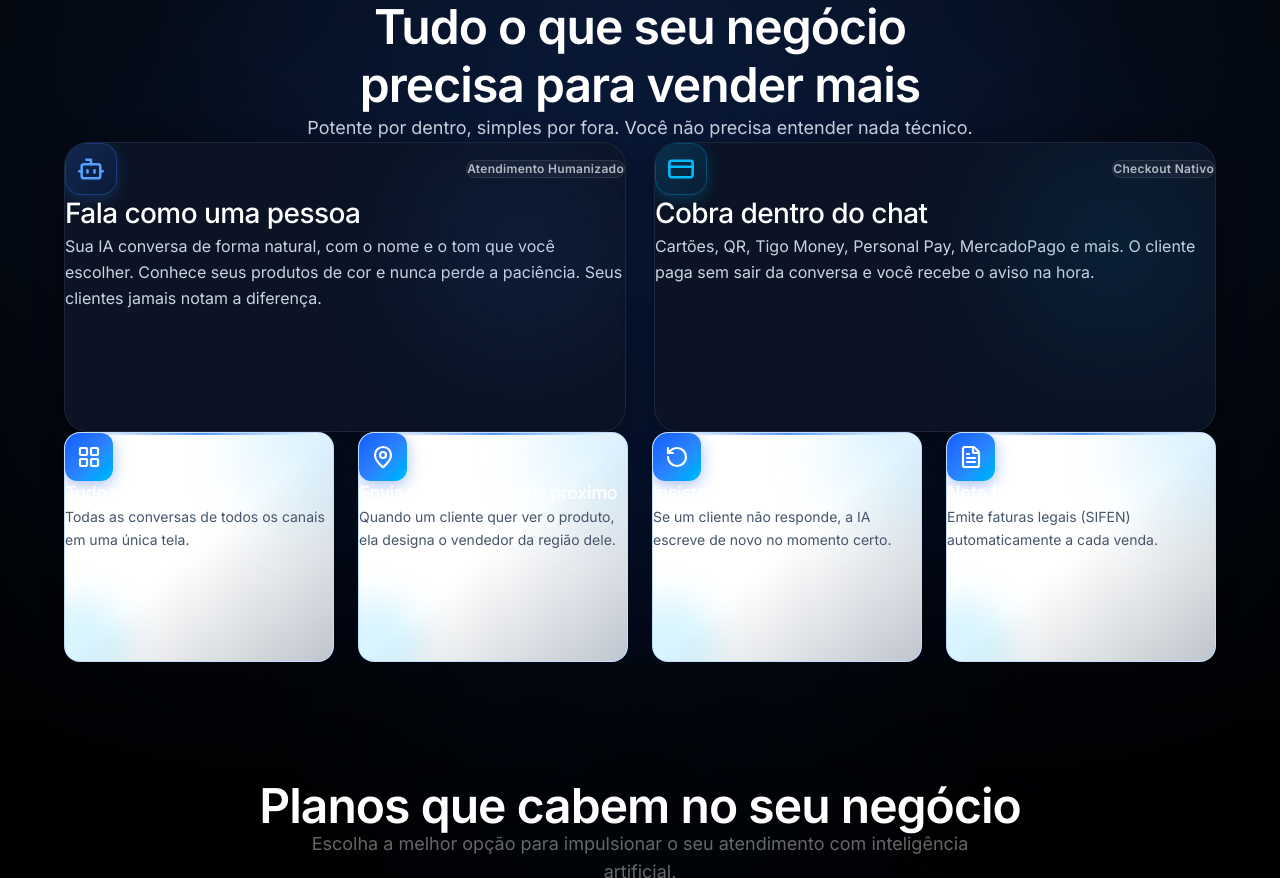
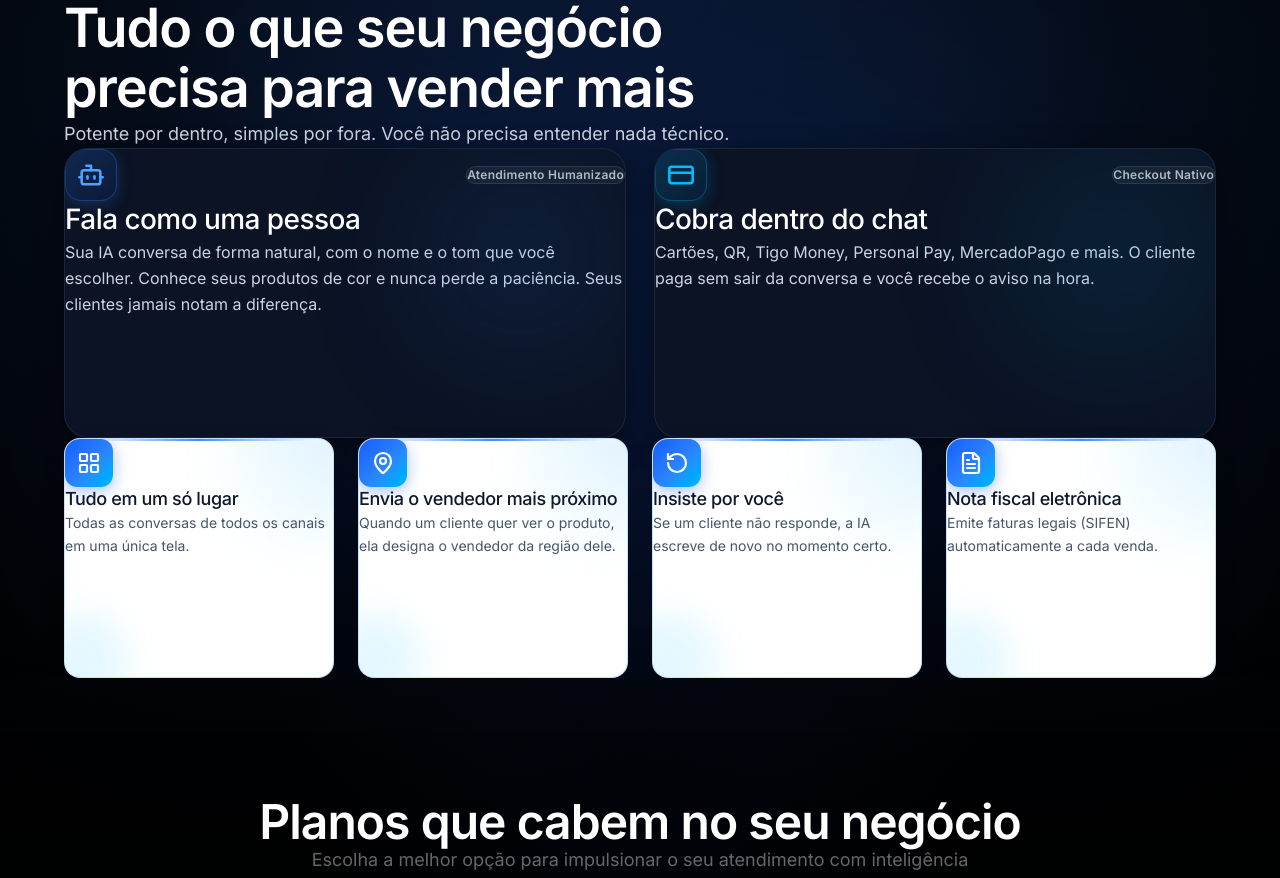
Before and after one commit to brenooodesena-ai/bexly-corporativo, a React (Vite) app: page / in a window 1280 px wide. Shown: the part 1108-1986 px from the top of the page. Built offline with nearby package versions, Linux system fonts and the light colour scheme; no server answers.

Commit message:
style(home): pull header up, left-align flush with cards, expand white cards drop, and ensure high contrast text

```diff
--- a/src/pages/Home.tsx
+++ b/src/pages/Home.tsx
@@ -111,7 +111,7 @@ const Home = () => {
 
             {/* Hero Section with Exact Demo Content */}
             <main className="relative z-10 w-full overflow-x-hidden">
-                <div className="flex flex-col items-center overflow-visible pb-[20px] md:pb-[40px] pt-[40px] md:pt-[70px]">
+                <div className="flex flex-col items-center overflow-visible pb-0 pt-[30px] md:pt-[50px]">
                     <ContainerScroll
                         titleComponent={
                             <div className="flex flex-col items-center mb-4">
@@ -138,35 +138,35 @@ const Home = () => {
                 </div>
             </main>
 
-            {/* Features Showcase Section (Centered Bento Layout with Glowing White Cards) */}
-            <section className="w-full relative z-20 pt-16 pb-24 md:pt-20 md:pb-32 overflow-hidden flex justify-center">
+            {/* Features Showcase Section (Left-Aligned Header & Extra Spaced White Cards) */}
+            <section className="w-full relative z-20 -mt-16 md:-mt-28 pt-4 md:pt-6 pb-28 md:pb-40 overflow-hidden flex justify-center">
                 {/* Ambient Soft Glow Behind Section */}
                 <div className="absolute top-1/2 left-1/2 -translate-x-1/2 -translate-y-1/2 w-[900px] h-[500px] bg-blue-600/10 blur-[160px] pointer-events-none rounded-full" />
 
-                <div className="w-full max-w-6xl mx-auto px-4 sm:px-6 lg:px-8 relative z-10 flex flex-col items-center">
-                    {/* Section Header (Centered) */}
+                <div className="w-full max-w-6xl mx-auto px-4 sm:px-6 lg:px-8 relative z-10 flex flex-col items-start">
+                    {/* Section Header (Left-Aligned flush with cards) */}
                     <motion.div
                         initial={{ opacity: 0, y: 20 }}
                         whileInView={{ opacity: 1, y: 0 }}
                         viewport={{ once: true }}
                         transition={{ duration: 0.6 }}
-                        className="flex flex-col items-center text-center max-w-2xl mx-auto mb-14 md:mb-16"
+                        className="w-full flex flex-col items-start text-left mb-12 md:mb-16"
                     >
-                        <div className="inline-flex items-center gap-2 px-3.5 py-1.5 rounded-full bg-blue-500/10 border border-blue-500/25 text-blue-400 text-xs font-semibold tracking-wider uppercase mb-5">
+                        <div className="inline-flex items-center gap-2 px-3.5 py-1.5 rounded-full bg-blue-500/10 border border-blue-500/25 text-blue-400 text-xs font-semibold tracking-wider uppercase mb-4">
                             <span className="w-1.5 h-1.5 rounded-full bg-blue-400 animate-pulse" />
                             Recursos de Conversão
                         </div>
-                        <h2 className="text-3xl sm:text-4xl md:text-5xl font-extrabold text-white tracking-tight leading-[1.2] mb-4">
+                        <h2 className="text-3xl sm:text-4xl md:text-5xl lg:text-[54px] font-extrabold text-white tracking-tight leading-[1.12] mb-4 text-left">
                             Tudo o que seu negócio <br className="hidden sm:inline" />
                             precisa para vender mais
                         </h2>
-                        <p className="text-base sm:text-lg text-slate-300 font-normal leading-relaxed text-center">
+                        <p className="text-base sm:text-lg text-slate-300 font-normal leading-relaxed max-w-2xl text-left">
                             Potente por dentro, simples por fora. Você não precisa entender nada técnico.
                         </p>
                     </motion.div>
 
-                    {/* Bento Grid: 2 Large Cards on Top (Centered & Spacious) */}
-                    <div className="grid grid-cols-1 md:grid-cols-2 gap-7 w-full mb-10 md:mb-14">
+                    {/* Bento Grid: 2 Large Cards on Top */}
+                    <div className="grid grid-cols-1 md:grid-cols-2 gap-7 w-full mb-20 md:mb-28">
                         {/* Card 1: Fala como uma pessoa */}
                         <motion.div
                             initial={{ opacity: 0, y: 25 }}
@@ -224,29 +224,29 @@ const Home = () => {
                         </motion.div>
                     </div>
 
-                    {/* Bento Grid: 4 Cards on Bottom (White Cards with Internal Blue Light Effects) */}
-                    <div className="grid grid-cols-1 sm:grid-cols-2 lg:grid-cols-4 gap-6 w-full">
+                    {/* Bento Grid: 4 Cards on Bottom (White Cards with Internal Blue Light Effects, Pushed Down) */}
+                    <div className="grid grid-cols-1 sm:grid-cols-2 lg:grid-cols-4 gap-6 w-full pt-4">
                         {/* Card 3: Tudo em um só lugar */}
                         <motion.div
                             initial={{ opacity: 0, y: 20 }}
                             whileInView={{ opacity: 1, y: 0 }}
                             viewport={{ once: true }}
                             transition={{ duration: 0.4, delay: 0.1 }}
-                            className="group relative bg-gradient-to-br from-white via-white to-blue-50/80 rounded-2xl p-7 flex flex-col justify-between border border-blue-200/90 shadow-[0_10px_30px_rgba(0,0,0,0.08)] hover:shadow-[0_16px_40px_rgba(37,99,235,0.22)] hover:border-blue-400 hover:-translate-y-1 transition-all duration-300 min-h-[230px] overflow-hidden"
+                            className="group relative bg-white rounded-2xl p-7 flex flex-col justify-between border border-blue-200/90 shadow-[0_10px_30px_rgba(0,0,0,0.06)] hover:shadow-[0_18px_42px_rgba(37,99,235,0.2)] hover:border-blue-400 hover:-translate-y-1 transition-all duration-300 min-h-[240px] overflow-hidden"
                         >
                             {/* Internal Blue Light Flares & Top Beam */}
-                            <div className="absolute top-0 left-6 right-6 h-[2px] bg-gradient-to-r from-transparent via-blue-500 to-transparent opacity-80" />
-                            <div className="absolute -top-10 -right-10 w-36 h-36 bg-gradient-to-bl from-blue-400/30 via-sky-300/20 to-transparent rounded-full blur-xl pointer-events-none group-hover:from-blue-500/40 transition-all duration-500" />
-                            <div className="absolute -bottom-8 -left-8 w-24 h-24 bg-sky-400/15 rounded-full blur-lg pointer-events-none" />
+                            <div className="absolute top-0 left-6 right-6 h-[2px] bg-gradient-to-r from-transparent via-blue-500 to-transparent opacity-90" />
+                            <div className="absolute -top-10 -right-10 w-36 h-36 bg-gradient-to-bl from-blue-400/25 via-sky-300/15 to-transparent rounded-full blur-xl pointer-events-none group-hover:from-blue-500/35 transition-all duration-500" />
+                            <div className="absolute -bottom-8 -left-8 w-24 h-24 bg-sky-400/10 rounded-full blur-lg pointer-events-none" />
 
-                            <div className="relative z-10">
+                            <div className="relative z-10 flex flex-col items-start text-left">
                                 <div className="w-12 h-12 rounded-xl bg-gradient-to-br from-blue-600 via-blue-500 to-sky-400 text-white flex items-center justify-center mb-5 shadow-[0_4px_16px_rgba(37,99,235,0.4)] group-hover:shadow-[0_6px_22px_rgba(37,99,235,0.6)] group-hover:scale-105 transition-all">
                                     <LayoutGrid size={24} strokeWidth={2.2} />
                                 </div>
-                                <h4 className="text-lg font-bold text-slate-900 mb-2 leading-snug tracking-tight">
+                                <h4 style={{ color: '#0f172a' }} className="text-lg font-bold mb-2 leading-snug tracking-tight text-left">
                                     Tudo em um só lugar
                                 </h4>
-                                <p className="text-slate-600 text-sm leading-relaxed font-normal">
+                                <p style={{ color: '#475569' }} className="text-sm leading-relaxed font-normal text-left">
                                     Todas as conversas de todos os canais em uma única tela.
                                 </p>
                             </div>
@@ -258,21 +258,21 @@ const Home = () => {
                             whileInView={{ opacity: 1, y: 0 }}
                             viewport={{ once: true }}
                             transition={{ duration: 0.4, delay: 0.2 }}
-                            className="group relative bg-gradient-to-br from-white via-white to-blue-50/80 rounded-2xl p-7 flex flex-col justify-between border border-blue-200/90 shadow-[0_10px_30px_rgba(0,0,0,0.08)] hover:shadow-[0_16px_40px_rgba(37,99,235,0.22)] hover:border-blue-400 hover:-translate-y-1 transition-all duration-300 min-h-[230px] overflow-hidden"
+                            className="group relative bg-white rounded-2xl p-7 flex flex-col justify-between border border-blue-200/90 shadow-[0_10px_30px_rgba(0,0,0,0.06)] hover:shadow-[0_18px_42px_rgba(37,99,235,0.2)] hover:border-blue-400 hover:-translate-y-1 transition-all duration-300 min-h-[240px] overflow-hidden"
                         >
                             {/* Internal Blue Light Flares & Top Beam */}
-                            <div className="absolute top-0 left-6 right-6 h-[2px] bg-gradient-to-r from-transparent via-blue-500 to-transparent opacity-80" />
-                            <div className="absolute -top-10 -right-10 w-36 h-36 bg-gradient-to-bl from-blue-400/30 via-sky-300/20 to-transparent rounded-full blur-xl pointer-events-none group-hover:from-blue-500/40 transition-all duration-500" />
-                            <div className="absolute -bottom-8 -left-8 w-24 h-24 bg-sky-400/15 rounded-full blur-lg pointer-events-none" />
+                            <div className="absolute top-0 left-6 right-6 h-[2px] bg-gradient-to-r from-transparent via-blue-500 to-transparent opacity-90" />
+                            <div className="absolute -top-10 -right-10 w-36 h-36 bg-gradient-to-bl from-blue-400/25 via-sky-300/15 to-transparent rounded-full blur-xl pointer-events-none group-hover:from-blue-500/35 transition-all duration-500" />
+                            <div className="absolute -bottom-8 -left-8 w-24 h-24 bg-sky-400/10 rounded-full blur-lg pointer-events-none" />
 
-                            <div className="relative z-10">
+                            <div className="relative z-10 flex flex-col items-start text-left">
                                 <div className="w-12 h-12 rounded-xl bg-gradient-to-br from-blue-600 via-blue-500 to-sky-400 text-white flex items-center justify-center mb-5 shadow-[0_4px_16px_rgba(37,99,235,0.4)] group-hover:shadow-[0_6px_22px_rgba(37,99,235,0.6)] group-hover:scale-105 transition-all">
                                     <MapPin size={24} strokeWidth={2.2} />
                                 </div>
-                                <h4 className="text-lg font-bold text-slate-900 mb-2 leading-snug tracking-tight">
+                                <h4 style={{ color: '#0f172a' }} className="text-lg font-bold mb-2 leading-snug tracking-tight text-left">
                                     Envia o vendedor mais próximo
                                 </h4>
-                                <p className="text-slate-600 text-sm leading-relaxed font-normal">
+                                <p style={{ color: '#475569' }} className="text-sm leading-relaxed font-normal text-left">
                                     Quando um cliente quer ver o produto, ela designa o vendedor da região dele.
                                 </p>
                             </div>
@@ -284,21 +284,21 @@ const Home = () => {
                             whileInView={{ opacity: 1, y: 0 }}
                             viewport={{ once: true }}
                             transition={{ duration: 0.4, delay: 0.3 }}
-                            className="group relative bg-gradient-to-br from-white via-white to-blue-50/80 rounded-2xl p-7 flex flex-col justify-between border border-blue-200/90 shadow-[0_10px_30px_rgba(0,0,0,0.08)] hover:shadow-[0_16px_40px_rgba(37,99,235,0.22)] hover:border-blue-400 hover:-translate-y-1 transition-all duration-300 min-h-[230px] overflow-hidden"
+                            className="group relative bg-white rounded-2xl p-7 flex flex-col justify-between border border-blue-200/90 shadow-[0_10px_30px_rgba(0,0,0,0.06)] hover:shadow-[0_18px_42px_rgba(37,99,235,0.2)] hover:border-blue-400 hover:-translate-y-1 transition-all duration-300 min-h-[240px] overflow-hidden"
                         >
                             {/* Internal Blue Light Flares & Top Beam */}
-                            <div className="absolute top-0 left-6 right-6 h-[2px] bg-gradient-to-r from-transparent via-blue-500 to-transparent opacity-80" />
-                            <div className="absolute -top-10 -right-10 w-36 h-36 bg-gradient-to-bl from-blue-400/30 via-sky-300/20 to-transparent rounded-full blur-xl pointer-events-none group-hover:from-blue-500/40 transition-all duration-500" />
-                            <div className="absolute -bottom-8 -left-8 w-24 h-24 bg-sky-400/15 rounded-full blur-lg pointer-events-none" />
+                            <div className="absolute top-0 left-6 right-6 h-[2px] bg-gradient-to-r from-transparent via-blue-500 to-transparent opacity-90" />
+                            <div className="absolute -top-10 -right-10 w-36 h-36 bg-gradient-to-bl from-blue-400/25 via-sky-300/15 to-transparent rounded-full blur-xl pointer-events-none group-hover:from-blue-500/35 transition-all duration-500" />
+                            <div className="absolute -bottom-8 -left-8 w-24 h-24 bg-sky-400/10 rounded-full blur-lg pointer-events-none" />
 
-                            <div className="relative z-10">
+                            <div className="relative z-10 flex flex-col items-start text-left">
                                 <div className="w-12 h-12 rounded-xl bg-gradient-to-br from-blue-600 via-blue-500 to-sky-400 text-white flex items-center justify-center mb-5 shadow-[0_4px_16px_rgba(37,99,235,0.4)] group-hover:shadow-[0_6px_22px_rgba(37,99,235,0.6)] group-hover:scale-105 transition-all">
                                     <RotateCcw size={24} strokeWidth={2.2} />
                                 </div>
-                                <h4 className="text-lg font-bold text-slate-900 mb-2 leading-snug tracking-tight">
+                                <h4 style={{ color: '#0f172a' }} className="text-lg font-bold mb-2 leading-snug tracking-tight text-left">
                                     Insiste por você
                                 </h4>
-                                <p className="text-slate-600 text-sm leading-relaxed font-normal">
+                                <p style={{ color: '#475569' }} className="text-sm leading-relaxed font-normal text-left">
                                     Se um cliente não responde, a IA escreve de novo no momento certo.
                                 </p>
                             </div>
@@ -310,21 +310,21 @@ const Home = () => {
                             whileInView={{ opacity: 1, y: 0 }}
                             viewport={{ once: true }}
                             transition={{ duration: 0.4, delay: 0.4 }}
-                            className="group relative bg-gradient-to-br from-white via-white to-blue-50/80 rounded-2xl p-7 flex flex-col justify-between border border-blue-200/90 shadow-[0_10px_30px_rgba(0,0,0,0.08)] hover:shadow-[0_16px_40px_rgba(37,99,235,0.22)] hover:border-blue-400 hover:-translate-y-1 transition-all duration-300 min-h-[230px] overflow-hidden"
+                            className="group relative bg-white rounded-2xl p-7 flex flex-col justify-between border border-blue-200/90 shadow-[0_10px_30px_rgba(0,0,0,0.06)] hover:shadow-[0_18px_42px_rgba(37,99,235,0.2)] hover:border-blue-400 hover:-translate-y-1 transition-all duration-300 min-h-[240px] overflow-hidden"
                         >
                             {/* Internal Blue Light Flares & Top Beam */}
-                            <div className="absolute top-0 left-6 right-6 h-[2px] bg-gradient-to-r from-transparent via-blue-500 to-transparent opacity-80" />
-                            <div className="absolute -top-10 -right-10 w-36 h-36 bg-gradient-to-bl from-blue-400/30 via-sky-300/20 to-transparent rounded-full blur-xl pointer-events-none group-hover:from-blue-500/40 transition-all duration-500" />
-                            <div className="absolute -bottom-8 -left-8 w-24 h-24 bg-sky-400/15 rounded-full blur-lg pointer-events-none" />
+                            <div className="absolute top-0 left-6 right-6 h-[2px] bg-gradient-to-r from-transparent via-blue-500 to-transparent opacity-90" />
+                            <div className="absolute -top-10 -right-10 w-36 h-36 bg-gradient-to-bl from-blue-400/25 via-sky-300/15 to-transparent rounded-full blur-xl pointer-events-none group-hover:from-blue-500/35 transition-all duration-500" />
+                            <div className="absolute -bottom-8 -left-8 w-24 h-24 bg-sky-400/10 rounded-full blur-lg pointer-events-none" />
 
-                            <div className="relative z-10">
+                            <div className="relative z-10 flex flex-col items-start text-left">
                                 <div className="w-12 h-12 rounded-xl bg-gradient-to-br from-blue-600 via-blue-500 to-sky-400 text-white flex items-center justify-center mb-5 shadow-[0_4px_16px_rgba(37,99,235,0.4)] group-hover:shadow-[0_6px_22px_rgba(37,99,235,0.6)] group-hover:scale-105 transition-all">
                                     <FileText size={24} strokeWidth={2.2} />
                                 </div>
-                                <h4 className="text-lg font-bold text-slate-900 mb-2 leading-snug tracking-tight">
+                                <h4 style={{ color: '#0f172a' }} className="text-lg font-bold mb-2 leading-snug tracking-tight text-left">
                                     Nota fiscal eletrônica
                                 </h4>
-                                <p className="text-slate-600 text-sm leading-relaxed font-normal">
+                                <p style={{ color: '#475569' }} className="text-sm leading-relaxed font-normal text-left">
                                     Emite faturas legais (SIFEN) automaticamente a cada venda.
                                 </p>
                             </div>
```
